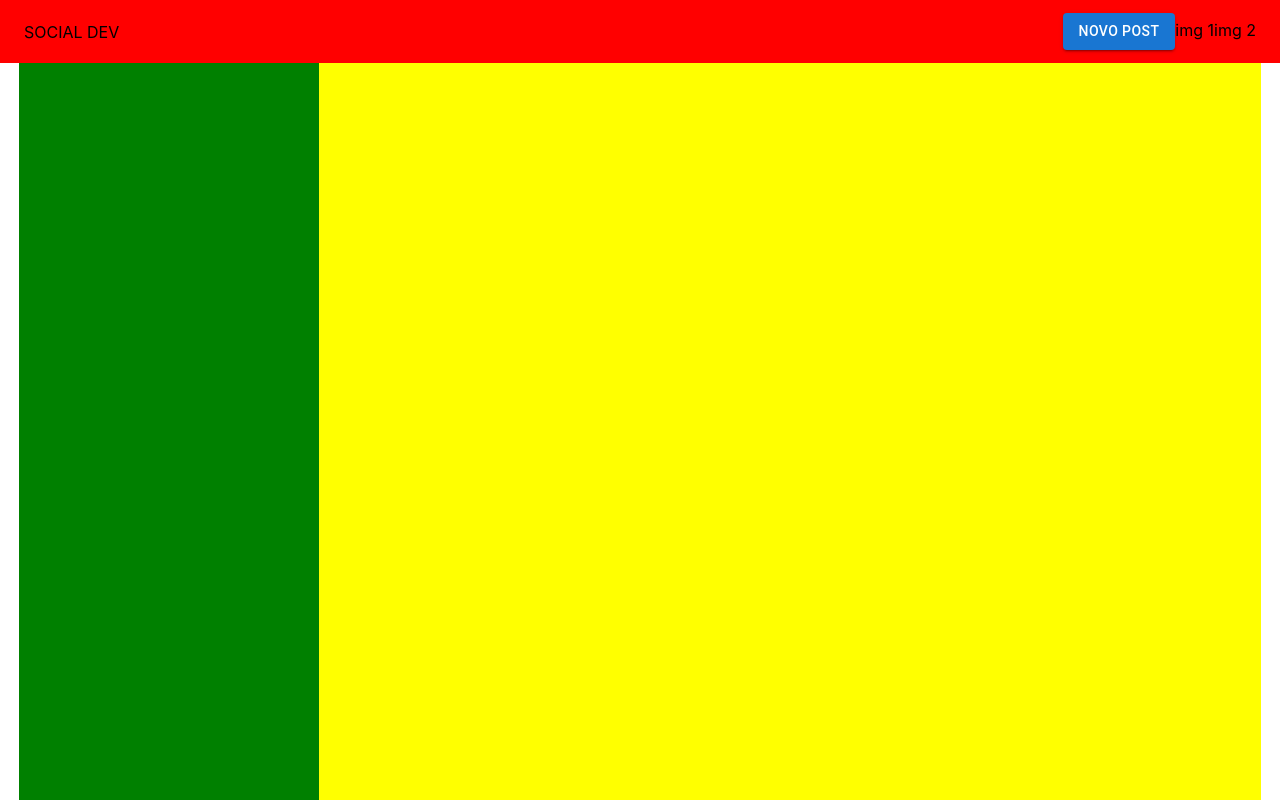
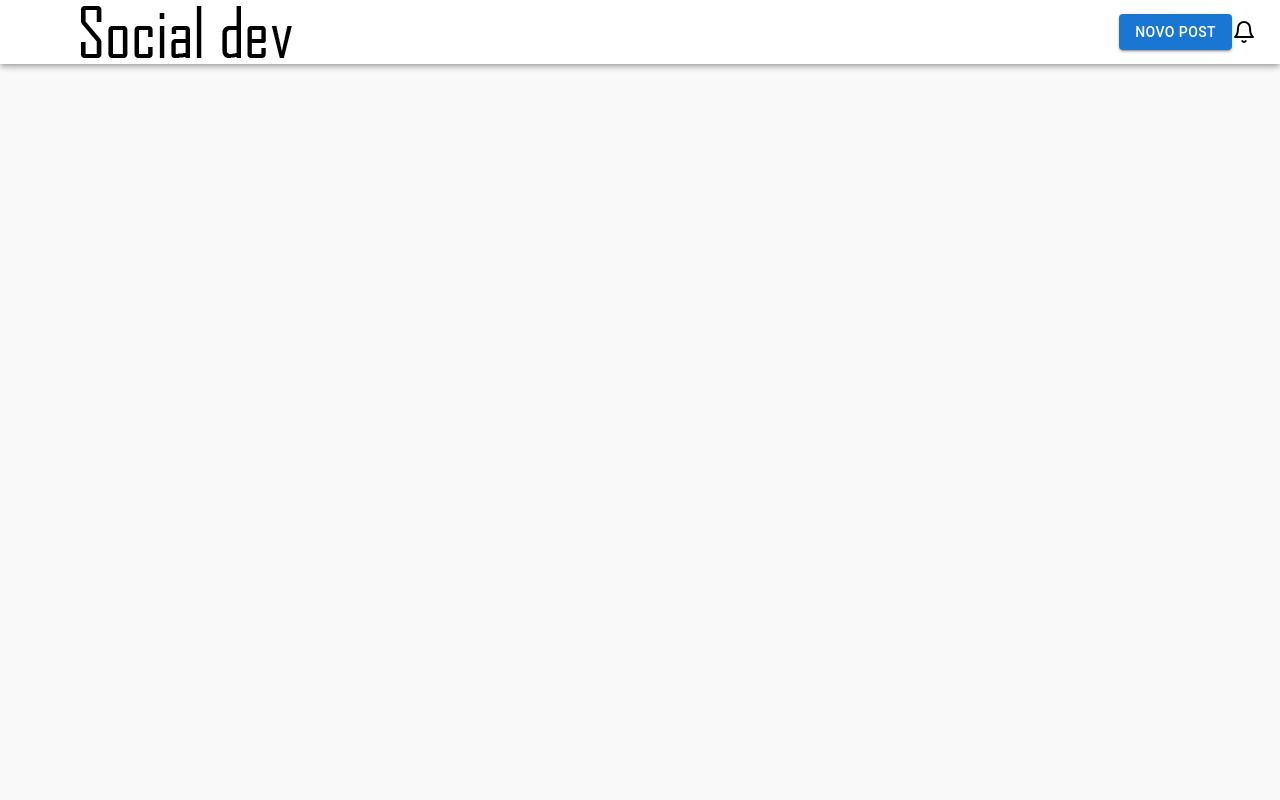
Before and after one commit to juniorcaus/social-dev, a React (Create React App) app: page / in a window 1280 px wide. Built offline with nearby package versions, Linux system fonts and the light colour scheme.

Commit message:
estilizando componentes e criando a barra do topo

```diff
--- a/package.json
+++ b/package.json
@@ -5,12 +5,14 @@
   "dependencies": {
     "@emotion/react": "^11.8.2",
     "@emotion/styled": "^11.8.1",
+    "@material-ui/styles": "^4.11.5",
     "@mui/material": "^5.5.3",
     "@testing-library/jest-dom": "^5.16.3",
     "@testing-library/react": "^12.1.4",
     "@testing-library/user-event": "^13.5.0",
     "react": "^17.0.2",
     "react-dom": "^17.0.2",
+    "react-feather": "^2.0.9",
     "react-scripts": "5.0.0",
     "web-vitals": "^2.1.4"
   },
--- a/src/index.css
+++ b/src/index.css
@@ -5,6 +5,7 @@ body {
     sans-serif;
   -webkit-font-smoothing: antialiased;
   -moz-osx-font-smoothing: grayscale;
+  background-color: #f9f9f9;
 }
 
 code {
--- /dev/null
+++ b/src/pages/Home/components/Feed.js
@@ -0,0 +1,9 @@
+import React from "react";
+
+function Feed () {
+    return(
+        <div>FEED COMPO</div>
+    );
+}
+
+export default Feed;
--- a/src/pages/Home/components/Header.js
+++ b/src/pages/Home/components/Header.js
@@ -1,22 +1,62 @@
 import React from "react";
 
+//import '../style.css';
+
 import Button from '@mui/material/Button';
+import { makeStyles } from '@material-ui/styles';
+
+
+import AppBar from '@mui/material/AppBar';
+import Toolbar from '@mui/material/Toolbar';
+import SvgIcon from '@mui/material/SvgIcon';
+import logo from '../../../img/logo.png';
+import { Bell } from "react-feather";
+
+
+
+const useStyles = makeStyles({
+    appBar: {
+        boxShadow: 'none',
+    },
+
+    img: {
+        maxHeight: 55,
+    },
+    grow: {
+        flexGrow: 1,
+    },
+    userSection: {
+        display: 'flex',
+        alignItems: 'center',
+    },
+    button: {
+        marginRight: '30px'
+    },
+
+
+});
 
 function Header() {
+    const classes = useStyles();
+
     return (
-        <header className="Header">
-                <div className="toolbar">
-                    <div className="">
-                        <span>SOCIAL DEV</span>
-                    </div>
-                    <div className="">
-                    <Button variant="contained"> Novo Post </Button>
-                        <span>img 1</span>
-                        <span>img 2</span>
+        <AppBar position="fixed" color="inherit" className={classes.appBar}>
+                <Toolbar>
+                    <img src={logo} alt="logo" className={classes.img} />
+                    <div className={classes.grow}></div>
+
+                    <div className={classes.userSection}>
+                    <Button className={classes.button} variant="contained" >
+                        Novo Post
+                    </Button>
+                    <SvgIcon>
+                        <Bell></Bell>
+                    </SvgIcon>
 
                     </div>
-                </div>
-            </header>
+
+                </Toolbar>
+            </AppBar>
     );
 }
 
--- /dev/null
+++ b/src/pages/Home/components/NavBar.js
@@ -0,0 +1,9 @@
+import React from "react";
+
+function NavBar () {
+    return(
+        <div>NAV BAR COMPO</div>
+    );
+}
+
+export default NavBar;
--- a/src/pages/Home/index.js
+++ b/src/pages/Home/index.js
@@ -1,15 +1,34 @@
 import React from "react";
-import './style.css';
-
 import Header from "./components/Header";
 
+//import './style.css';
+import Feed from "./components/Feed";
+import NavBar from "./components/NavBar";
+
+import { makeStyles } from '@material-ui/styles';
+
+const useStyles = makeStyles({
+    root: {
+        display: 'flex',
+        flexDirection: 'column',
+    },
+    main: {
+    height: '100vh',
+    display: 'flex',
+    width: '97%',
+    margin: '0 auto',
+    }
+})
+
 function Home() {
+    const classes = useStyles();
+
     return (
-        <div>
+        <div className={classes.root} >
             <Header />
-            <main className="main">
-                <div className="navbar" >NAV BAR </div>
-                <div className="feed">FEED</div>
+            <main className={classes.main}>
+                <NavBar />
+                <Feed />
             </main>
 
         </div>
```
Also changed, not shown: src/img/logo.png (added), 1 other file (tests, documents, lock files or other folders).
